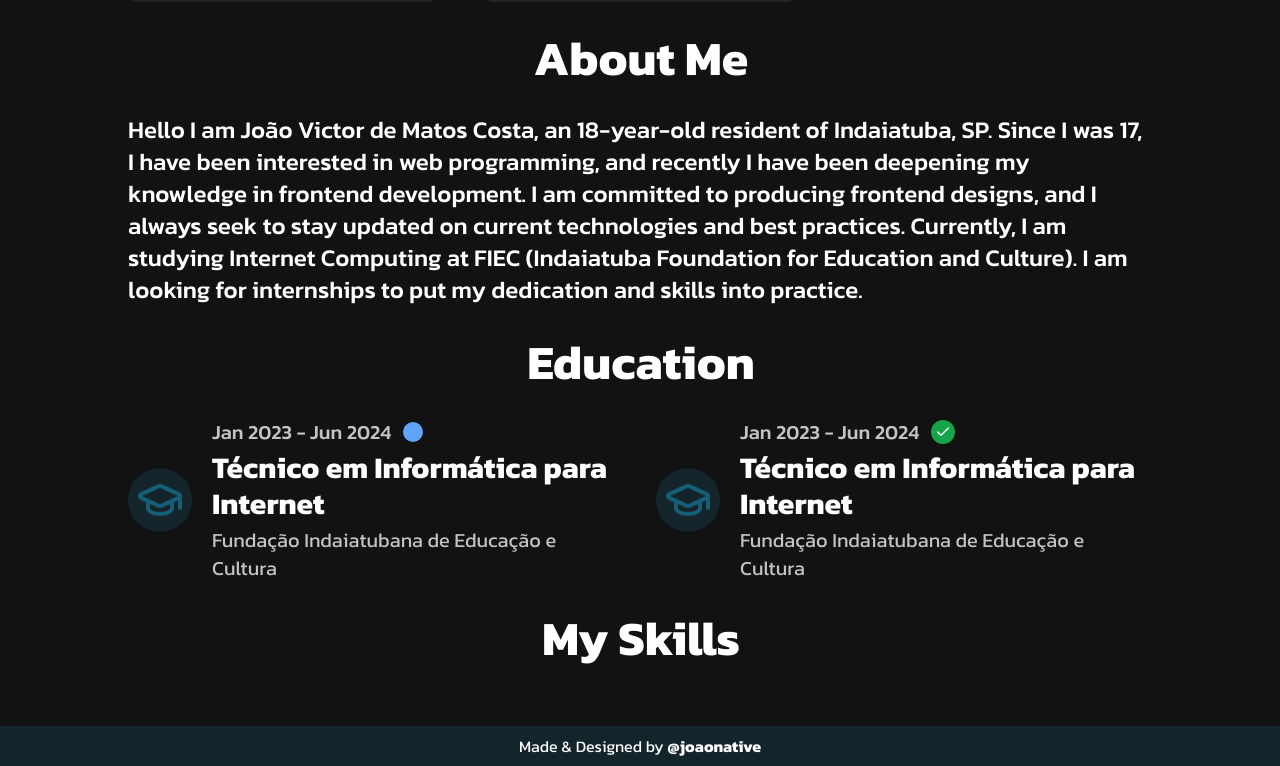
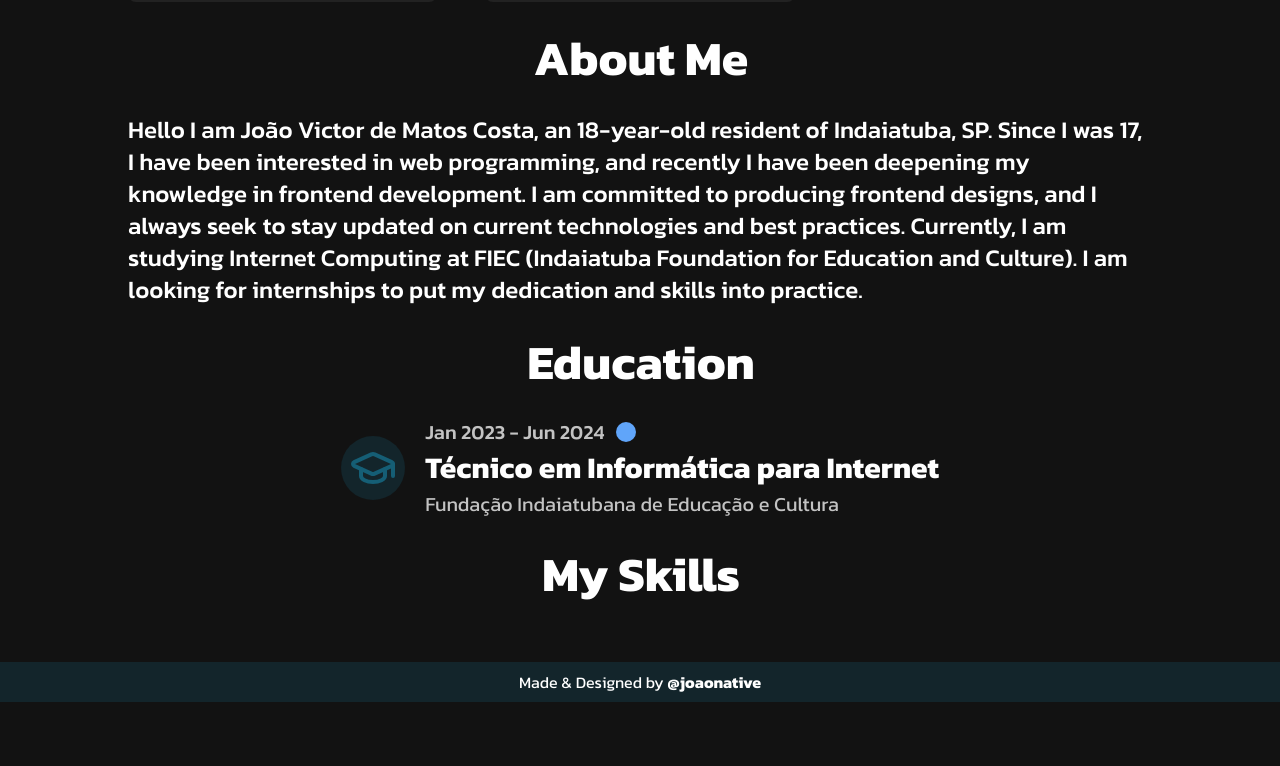
Before and after one commit to joaonative/portfolio, a Next.js app: page / in a window 1280 px wide. Shown: the part 1022-1788 px from the top of the page. After the commit the page ends 1724 px from the top, so only its background shows below. Built offline with nearby package versions, Linux system fonts and the light colour scheme.

Commit message:
fix: courses & css in about section

```diff
--- a/app/components/about/About.tsx
+++ b/app/components/about/About.tsx
@@ -4,7 +4,6 @@ import Section from "../layout/Section";
 const About = () => {
   return (
     <Section title="About Me" id="aboutme">
-      <div></div>
       <h1 className="font-medium text-xl lg:text-2xl">
         Hello I am João Victor de Matos Costa, an 18-year-old resident of
         Indaiatuba, SP. Since I was 17, I have been interested in web
--- a/app/components/about/Education.tsx
+++ b/app/components/about/Education.tsx
@@ -10,19 +10,14 @@ const courses: CourseProps[] = [
     endDate: "Jun 2024",
     isCompleted: false,
   },
-  {
-    courseName: "Técnico em Informática para Internet",
-    institution: "Fundação Indaiatubana de Educação e Cultura",
-    initialDate: "Jan 2023",
-    endDate: "Jun 2024",
-    isCompleted: true,
-  },
 ];
 
 const Education = () => {
   return (
     <Section title="Education" id="education">
-      <div className="grid grid-cols-1 md:grid-cols-2 gap-8">
+      <div
+        className="flex justify-center " /* grid grid-cols-1 md:grid-cols-2 gap-8 */
+      >
         {courses.map((course, index) => (
           <Course
             courseName={course.courseName}
```
